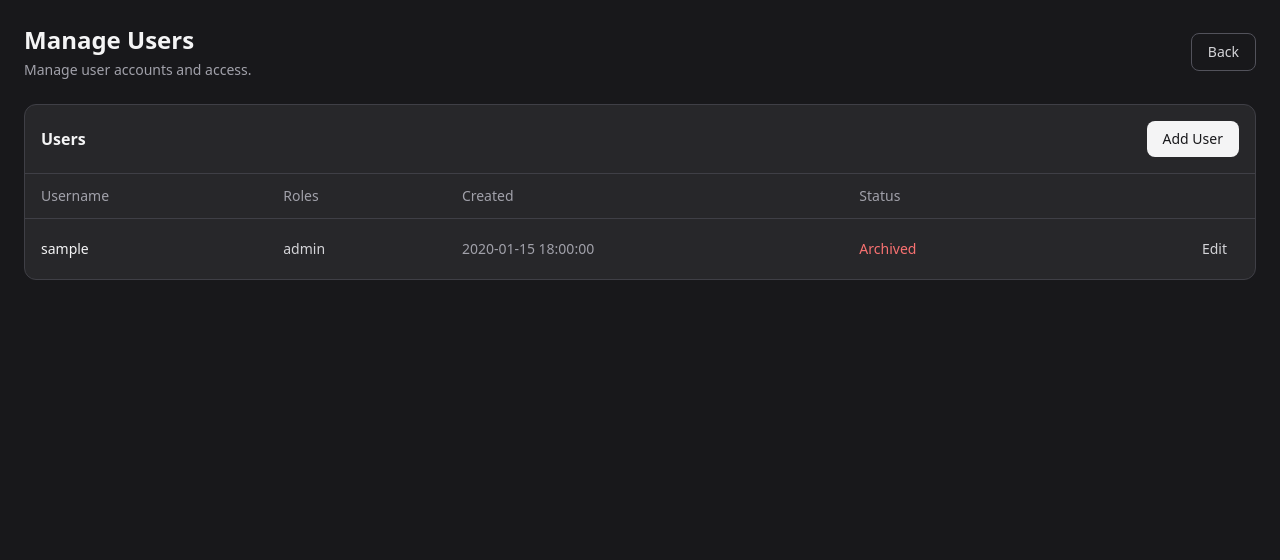
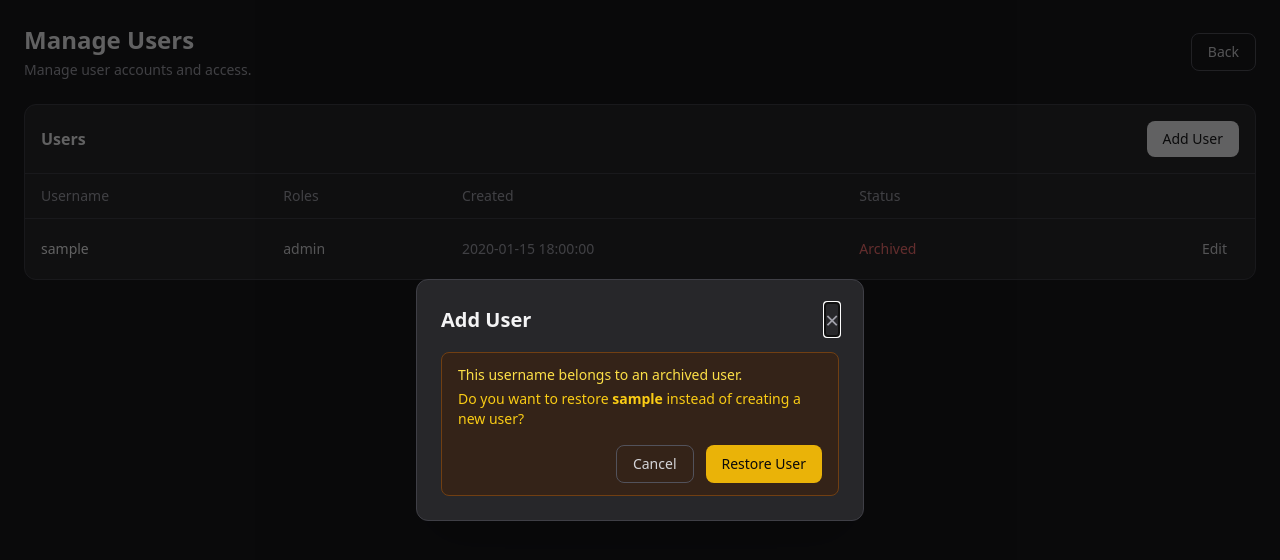
Before and after one commit to nemoe7/asset-tracker, a Flask app: template app/templates/admin/users.jinja in a window 1280 px wide. Shown: the top 560 px of the page. Run offline with Flask 3, Linux system fonts and the light colour scheme; the template is opened without the code that fills it: most values are stand-ins (such as "Sample title", 1, 10 or a date in 2020); some libraries are stand-ins or nearby versions.

Commit message:
feat(admin): prompt to restore user when creating existing archived username

```diff
--- a/app/templates/admin/users.jinja
+++ b/app/templates/admin/users.jinja
@@ -13,7 +13,6 @@ Manage Users
         Manage Users
       </h1>
 
-
       <p class="mt-1 text-sm text-zinc-400">
         Manage user accounts and access.
       </p>
@@ -23,8 +22,6 @@ Manage Users
       class="rounded-lg border border-zinc-600 px-4 py-2 text-sm text-zinc-300 hover:bg-zinc-700">
       Back
     </a>
-
-
   </div>
 
   <div class="mt-6 rounded-xl border border-zinc-700 bg-zinc-800">
@@ -32,7 +29,6 @@ Manage Users
       <h2 class="font-semibold">
         Users
       </h2>
-
 
       <button type="button" onclick="document.getElementById('add-user-modal').showModal()"
         class="rounded-lg bg-zinc-100 px-4 py-2 text-sm font-medium text-zinc-900 hover:bg-zinc-200">
@@ -115,8 +111,6 @@ Manage Users
         </tbody>
       </table>
     </div>
-
-
   </div>
 </main>
 
@@ -129,20 +123,51 @@ Manage Users
         Add User
       </h2>
 
-
       <button type="button" onclick="document.getElementById('add-user-modal').close()"
         class="text-2xl text-zinc-400 hover:text-zinc-100">
         &times;
       </button>
     </div>
 
+    {% if archived_user %}
+    <div class="mt-4 rounded-lg border border-yellow-900 bg-yellow-950/50 px-4 py-3">
+      <p class="text-sm font-medium text-yellow-300">
+        This username belongs to an archived user.
+      </p>
+
+      <p class="mt-1 text-sm text-yellow-400">
+        Do you want to restore <strong>{{ archived_user.username }}</strong>
+        instead of creating a new user?
+      </p>
+
+      <form method="post" action="{{ url_for('admin.restore_user_route', user_id=archived_user.id) }}"
+        class="mt-4 flex justify-end gap-3">
+
+        <button type="button" onclick="document.getElementById('add-user-modal').close()"
+          class="rounded-lg border border-zinc-600 px-4 py-2 text-sm text-zinc-300 hover:bg-zinc-700">
+          Cancel
+        </button>
+
+        <button type="submit"
+          class="rounded-lg bg-yellow-500 px-4 py-2 text-sm font-medium text-zinc-950 hover:bg-yellow-400">
+          Restore User
+        </button>
+      </form>
+    </div>
+    {% elif error %}
+    <div class="mt-4 rounded-lg border border-red-900 bg-red-950/50 px-4 py-3 text-sm text-red-300">
+      {{ error }}
+    </div>
+    {% endif %}
+
+    {% if not archived_user %}
     <form method="post" action="{{ url_for('admin.create_user_route') }}" class="mt-6 space-y-5">
       <div>
         <label for="user-username" class="block text-sm font-medium text-zinc-300">
           Username
         </label>
 
-        <input id="user-username" name="username" type="text" required
+        <input id="user-username" name="username" type="text" value="{{ username or '' }}" required
           class="mt-2 w-full rounded-lg border border-zinc-600 bg-zinc-900 px-4 py-2 text-zinc-100 outline-none focus:border-zinc-400">
       </div>
 
@@ -181,13 +206,11 @@ Manage Users
         </button>
       </div>
     </form>
-
-
+    {% endif %}
   </div>
 </dialog>
 
 {% for user in users %}
-
 <dialog id="edit-user-{{ user.id }}"
   class="w-full max-w-md rounded-xl border border-zinc-700 bg-zinc-800 p-0 text-zinc-100 shadow-2xl backdrop:bg-black/60">
 
@@ -196,7 +219,6 @@ Manage Users
       <h2 class="text-xl font-semibold">
         Edit User
       </h2>
-
 
       <button type="button" onclick="document.getElementById('edit-user-{{ user.id }}').close()"
         class="text-2xl text-zinc-400 hover:text-zinc-100">
@@ -248,7 +270,7 @@ Manage Users
           Archive
         </button>
         {% else %}
-        <button type="submit" formaction="{{ url_for('admin.restore_user', user_id=user.id) }}"
+        <button type="submit" formaction="{{ url_for('admin.restore_user_route', user_id=user.id) }}"
           class="rounded-lg px-4 py-2 text-sm text-green-400 hover:bg-green-950/50 hover:text-green-300">
           Restore
         </button>
@@ -266,9 +288,14 @@ Manage Users
         </div>
       </div>
     </form>
-
-
   </div>
 </dialog>
 {% endfor %}
+
+{% if error or archived_user %}
+<script>
+  document.getElementById("add-user-modal").showModal();
+</script>
+{% endif %}
+
 {% endblock %}
--- a/app/templates/setup.jinja
+++ b/app/templates/setup.jinja
@@ -15,7 +15,7 @@ Initial Setup
 
 
       <p class="mt-2 text-sm text-gray-400">
-        Create the first Office Admin account to initialize the system.
+        Create the first Admin account to initialize the system.
       </p>
 
       {% if error %}
```
Also changed, not shown: app/routes/admin.py (+18 -1 lines), app/services/users.py (+19 -6 lines), tests/test_users.py (+1 -1 lines).
